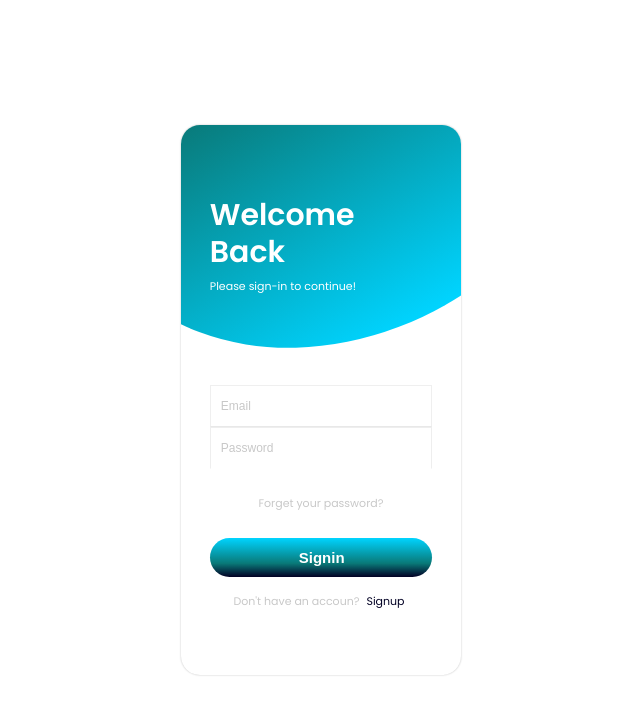
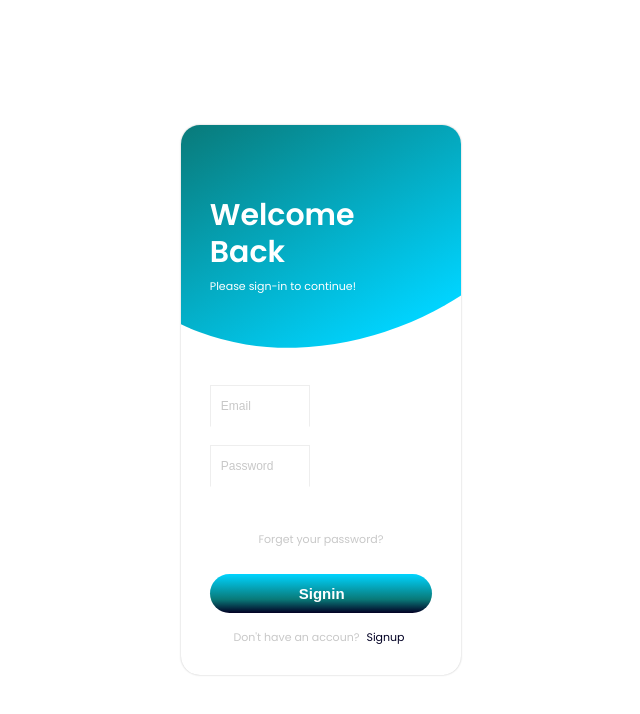
Before and after one commit to Zahra947/sign-up-app, a React (Create React App) app: page / in a window 1280 px wide. Shown: the top 714 px of the page, without its empty margins (319-959 px from the left). Built offline with nearby package versions, Linux system fonts and the light colour scheme.

Commit message:
2 files modified

```diff
--- a/src/components/accountBox/loginForm.jsx
+++ b/src/components/accountBox/loginForm.jsx
@@ -1,28 +1,79 @@
 import React, { useContext } from 'react';
+import { useFormik } from 'formik';
 import {
   BoldLink,
   BoxContainer,
+  FieldContainer,
   FormContainer,
+  FieldError,
   Input,
   MutedLink,
   SubmitButton,
 } from './common';
 import { Marginer } from '../marginer';
 import { AccountContext } from './accountContext';
+import * as yup from 'yup';
+
+const validationSchema = yup.object({
+  email: yup.string().email().required(),
+  password: yup.string().required(),
+});
 
 export function LoginForm(props) {
   const { switchToSignup } = useContext(AccountContext);
 
+  const onSubmit = async (values) => {
+    await new Promise((resolve) => setTimeout(resolve, 1000));
+    formik.resetForm();
+  };
+
+  const formik = useFormik({
+    initialValues: { email: '', password: '' },
+    validateOnBlur: true,
+    onSubmit,
+    validationSchema,
+  });
+
   return (
     <BoxContainer>
-      <FormContainer>
-        <Input type="email" placeholder="Email" />
-        <Input type="password" placeholder="Password" />
+      <FormContainer onSubmit={formik.handleSubmit}>
+        <FieldContainer>
+          <Input
+            name="email"
+            type="email"
+            placeholder="Email"
+            value={formik.values.email}
+            onChange={formik.handleChange}
+            onBlur={formik.handleBlur}
+          />
+          <FieldError>
+            {formik.touched.email && formik.errors.email
+              ? formik.errors.email
+              : ''}
+          </FieldError>
+        </FieldContainer>
+        <FieldContainer>
+          <Input
+            name="password"
+            type="password"
+            placeholder="Password"
+            value={formik.values.password}
+            onChange={formik.handleChange}
+            onBlur={formik.handleBlur}
+          />
+          <FieldError>
+            {formik.touched.password && formik.errors.password
+              ? formik.errors.password
+              : ''}
+          </FieldError>
+        </FieldContainer>
       </FormContainer>
       <Marginer direction="vertical" margin={10} />
       <MutedLink href="#">Forget your password?</MutedLink>
       <Marginer direction="vertical" margin="1.6em" />
-      <SubmitButton type="submit">Signin</SubmitButton>
+      <SubmitButton type="submit" disabled={!formik.isValid}>
+        Signin
+      </SubmitButton>
       <Marginer direction="vertical" margin="1em" />
       <MutedLink href="#">
         Don't have an accoun?{' '}
--- a/src/components/accountBox/signupForm.jsx
+++ b/src/components/accountBox/signupForm.jsx
@@ -35,8 +35,8 @@ const validationSchema = yup.object({
 export function SignupForm(props) {
   const { switchToSignin } = useContext(AccountContext);
 
-  const onSubmit = (values) => {
-    alert('You are registered, Welcome');
+  const onSubmit = async (values) => {
+    await new Promise((resolve) => setTimeout(resolve, 1000));
     formik.resetForm();
   };
 
@@ -49,6 +49,7 @@ export function SignupForm(props) {
     },
     validateOnBlur: true,
     validationSchema: validationSchema,
+    onSubmit,
   });
 
   return (
```
